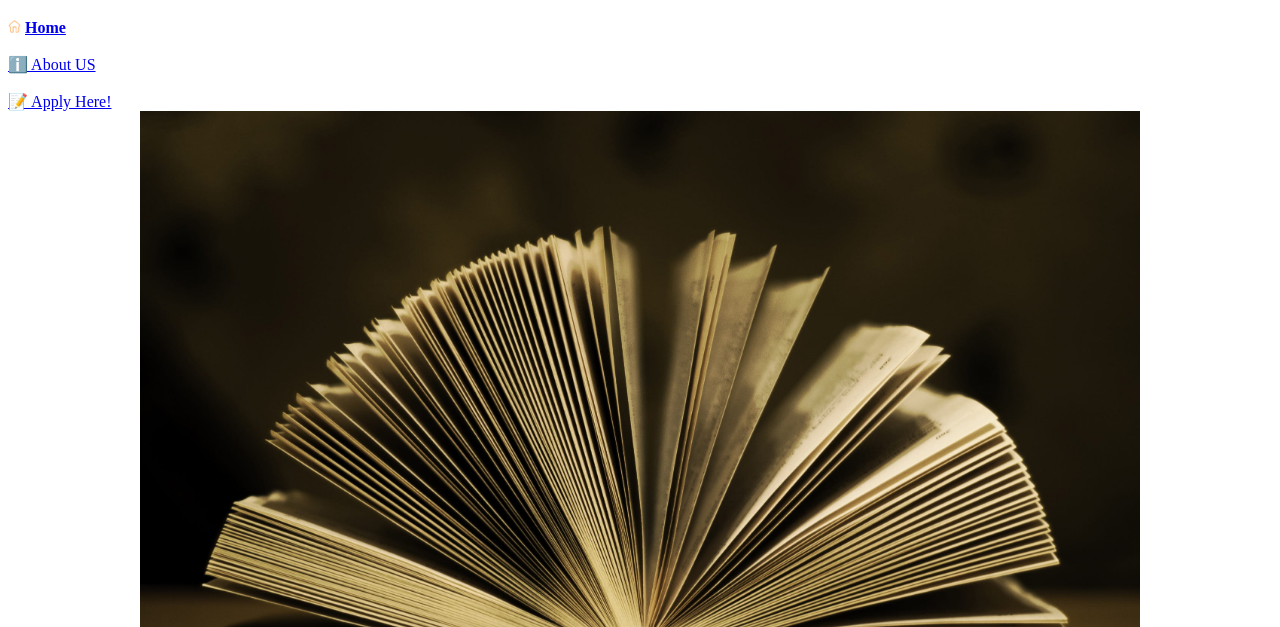
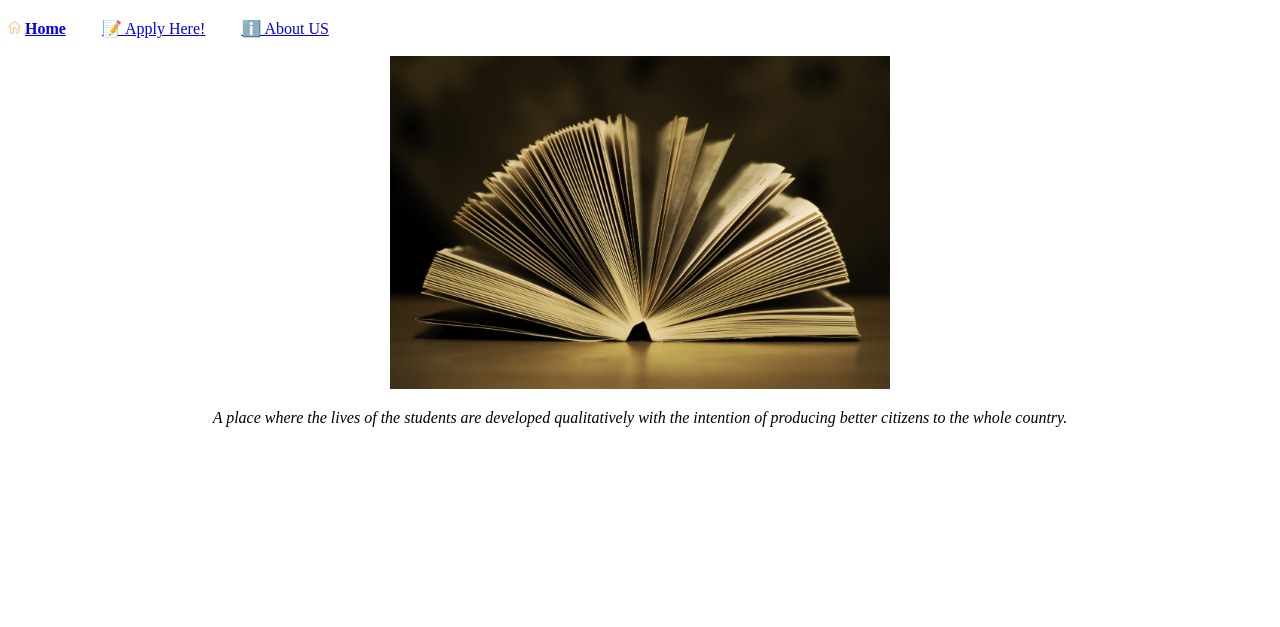
Before and after one commit to sameenlakshitha/Group-Project, a plain HTML site: page index.html in a window 1280 px wide. Shown: the part 173-800 px from the top of the page. Drawn offline with Linux system fonts and the light colour scheme.

Commit message:
adding lines

```diff
--- a/index.html
+++ b/index.html
@@ -17,14 +17,16 @@
         <nav>
             <img width="13" src="assets/pics/images.png">
             <strong>
-                <a href="index.html">Home</a>
-            </strong><br><br>
+                <a href="index.html">Home</a>&nbsp;&nbsp;&nbsp;&nbsp;&nbsp;&nbsp;&nbsp;&nbsp;
+            </strong>
+            <a href="application.html">📝 Apply Here!</a>&nbsp;&nbsp;&nbsp;&nbsp;&nbsp;&nbsp;&nbsp;&nbsp;
             <a href="about.html">ℹ️ About US</a><br><br>
-            <a href="application.html">📝 Apply Here!</a>
         </nav>
     </header>
     <center>
-        <img width="1000" src="assets/pics/piqsels.com-id-zbrqv.jpg">
+        <img width="500" src="assets/pics/piqsels.com-id-zbrqv.jpg">
+        <p><i>A place where the lives of the students are developed qualitatively with the intention of producing better
+            citizens to the whole country.</i></p>
     </center>
 
 </body>
```
